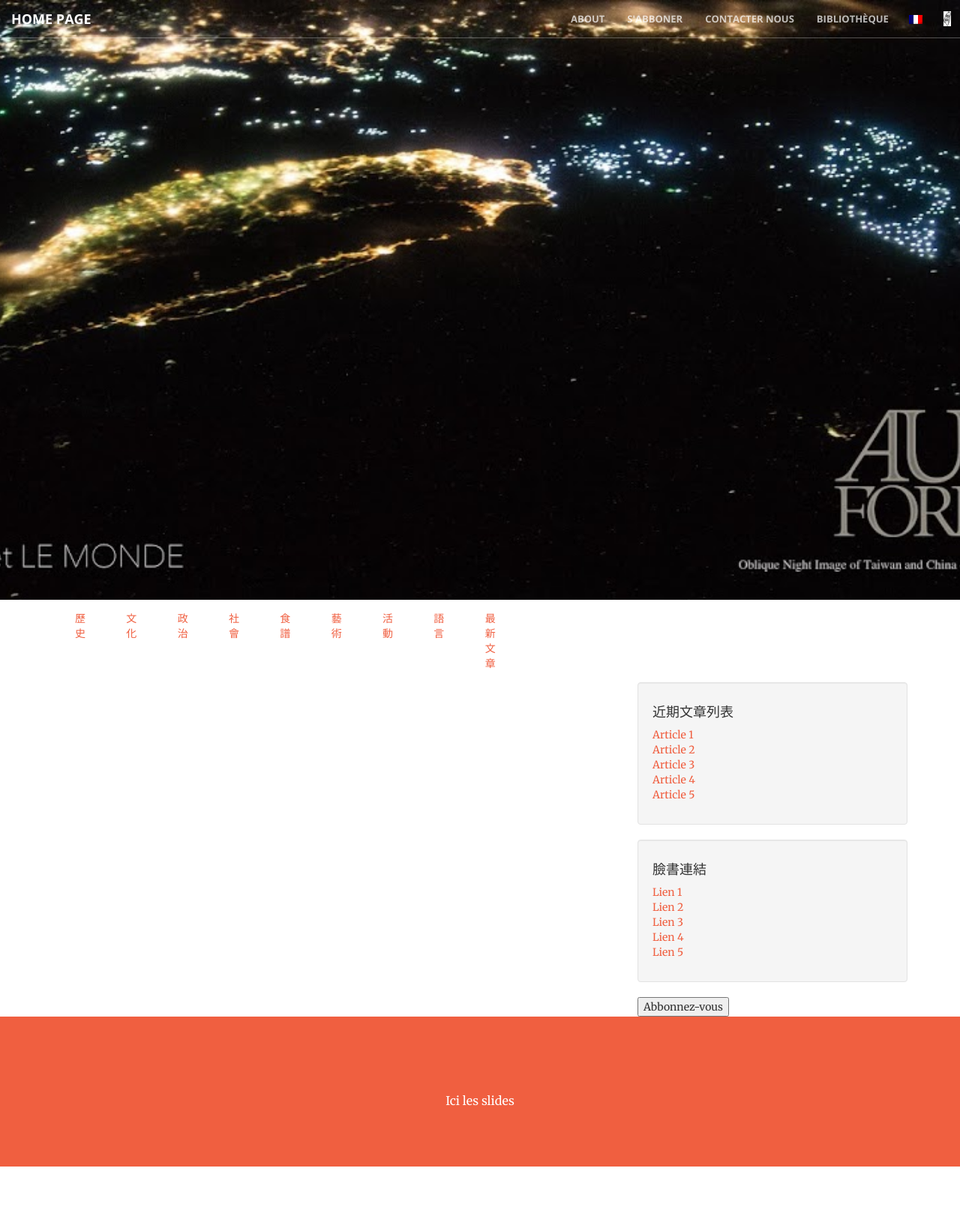
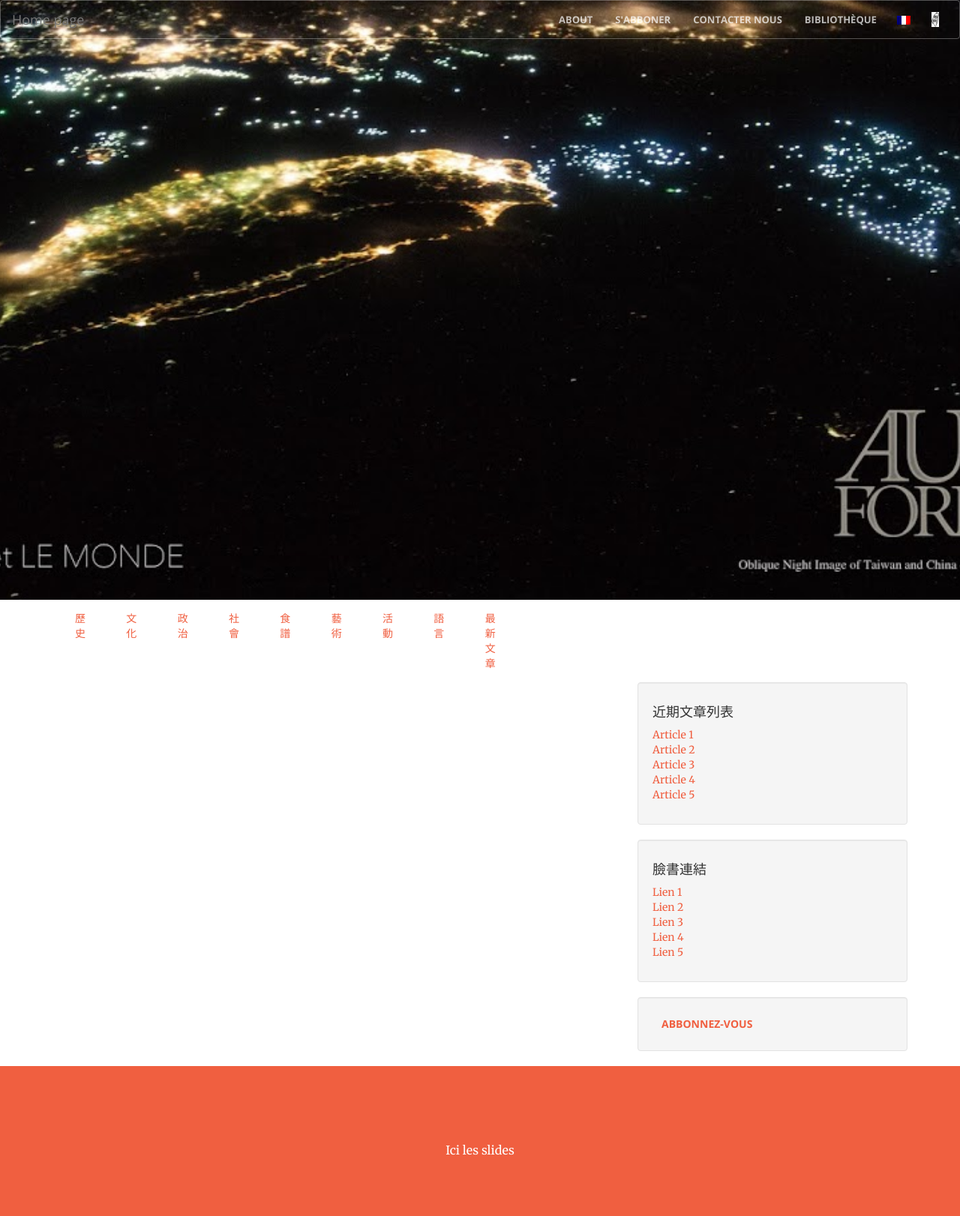
Before and after one commit to anthonyhtyao/AF, a Django app: page / in a window 1280 px wide. Shown: the whole page at 75% size. Before the commit the page ends 1556 px from the top, so only its background shows below. Run offline with Django 3.2, Linux system fonts and the light colour scheme; some libraries are stand-ins or nearby versions.

Commit message:
Fix navbar bugs

```diff
--- a/templates/base.html
+++ b/templates/base.html
@@ -12,7 +12,7 @@
   <title>Aurore Formosa {% block title_block %}{% endblock %}</title>
 
   <!-- Bootstrap Core CSS -->
-  <link rel="stylesheet" href="{% static "css/bootstrap.min.css" %}" type="text/css">
+  <link rel="stylesheet" href="{% static "css/bootstrap.css" %}" type="text/css">
 
   <!-- Custom Fonts -->
   <link href='http://fonts.googleapis.com/css?family=Open+Sans:300italic,400italic,600italic,700italic,800italic,400,300,600,700,800' rel='stylesheet' type='text/css'>
@@ -85,10 +85,17 @@
 
 <body id="page-top">
 
-  <nav id="mainNav" class="navbar navbar-default navbar-fixed-top">
+
+
+  <header>
+    <div class="header-content">
+      <div class="header-content-inner">
+      </div>
+    </div>
+    <nav id="mainNav" class="navbar navbar-default">
       <div class="container-fluid">
         <!-- Brand and toggle get grouped for better mobile display -->
-      <div class="navbar-header">
+        <div class="navbar-inner">
           <button type="button" class="navbar-toggle collapsed" data-toggle="collapse" data-target="#bs-example-navbar-collapse-1">
             <span class="sr-only">Toggle navigation</span>
             <span class="icon-bar"></span>
@@ -125,12 +132,6 @@
       </div>
       <!-- /.container-fluid -->
     </nav>
-
-  <header>
-    <div class="header-content">
-      <div class="header-content-inner">
-      </div>
-    </div>
   </header>
 
   <div class="container">
@@ -219,8 +220,9 @@
             </div>
             <!-- /.row -->
         </div>
-
-        <button >Abbonnez-vous</button>
+        <div class="well">
+          <a href="" class="btn">Abbonnez-vous</a>
+        </div>
 
       </div>
 
```
Lines whose indentation alone changed are shown as unchanged.
